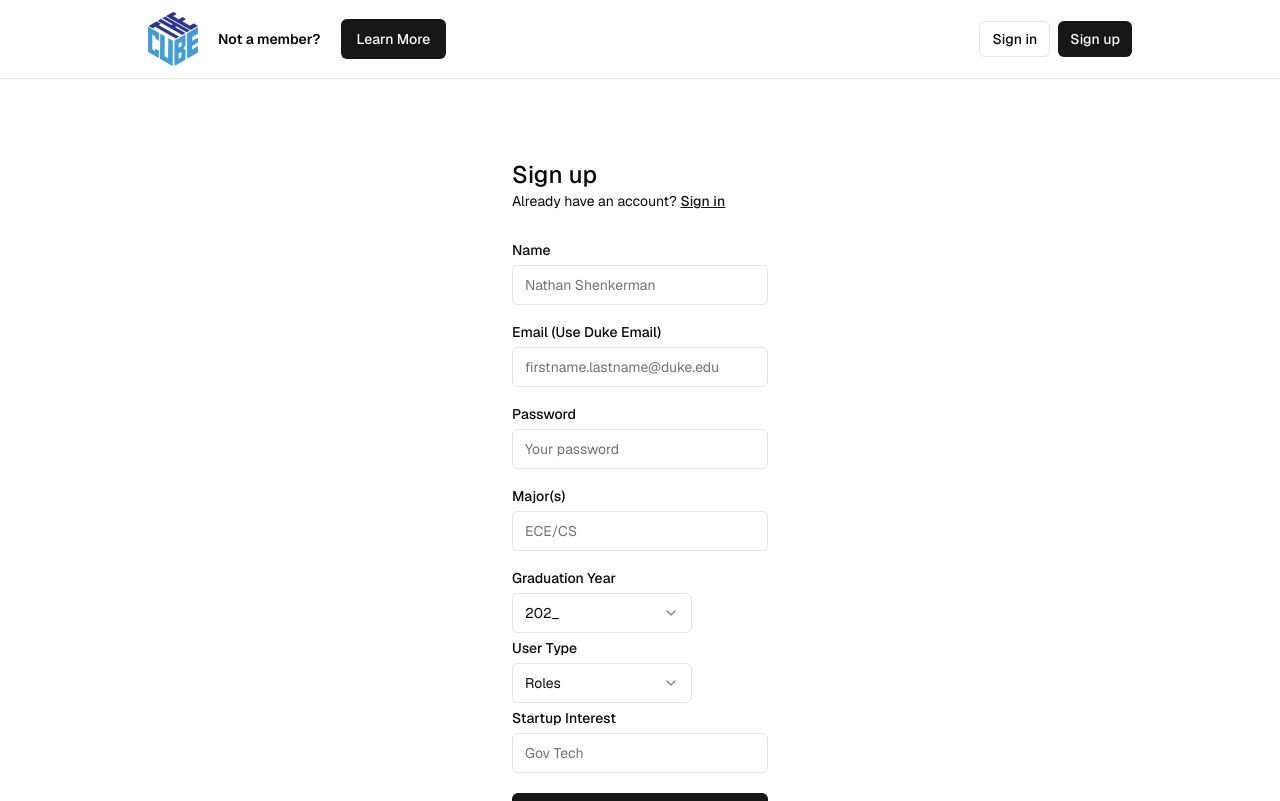
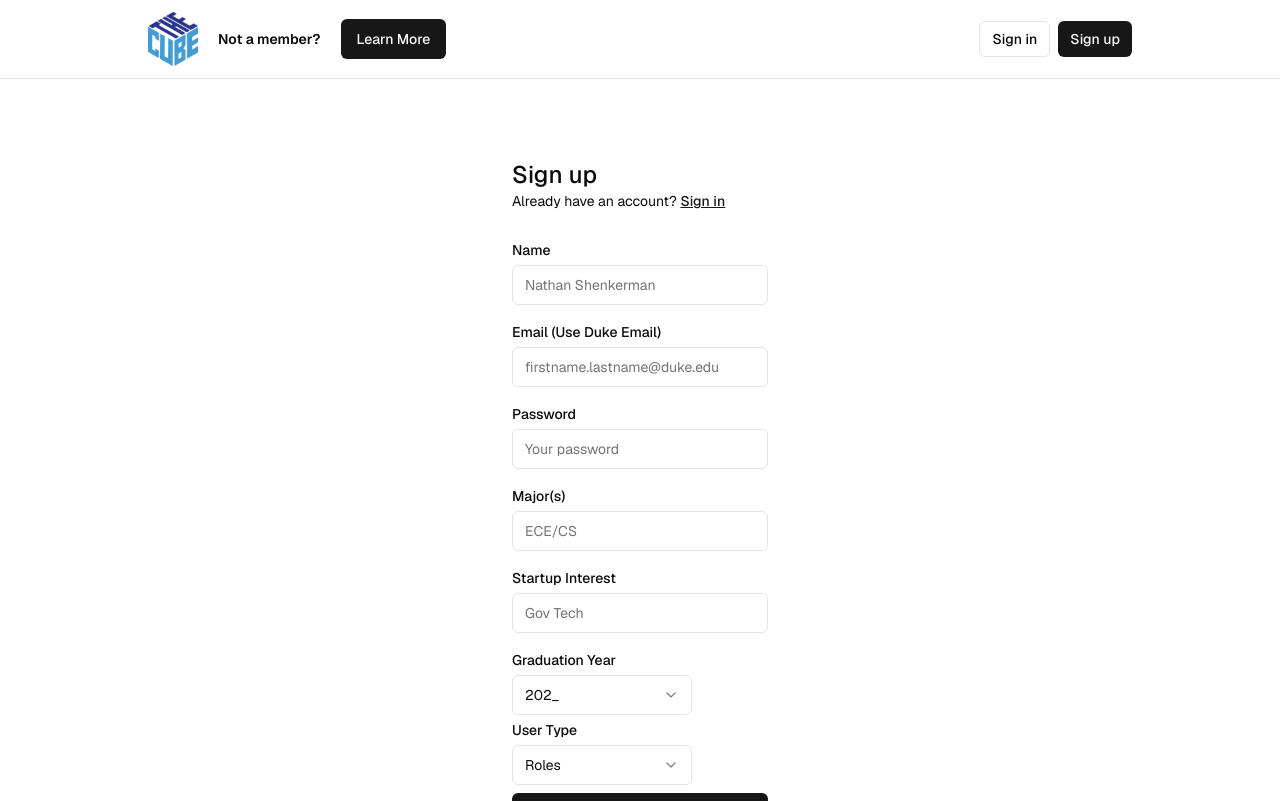
Before and after one commit to kartikeyegupta/cubenme, a Next.js app: page /sign-up in a window 1280 px wide. Shown: the top 801 px of the page. Built offline with nearby package versions, Linux system fonts and the light colour scheme; no server answers.

Commit message:
rearrange signup

```diff
--- a/app/(auth-pages)/sign-up/page.tsx
+++ b/app/(auth-pages)/sign-up/page.tsx
@@ -48,6 +48,10 @@ export default async function Signup(props: {
           <Label htmlFor="major">Major(s)</Label>
           <Input name="major" placeholder="ECE/CS" required />
 
+          <Label htmlFor="startup_int">Startup Interest</Label>
+          <Input name="startup_int" placeholder="Gov Tech" required />
+
+
           <Label htmlFor="grad_year"> Graduation Year </Label>
           <CNSelect name="grad_year" required>
             <SelectTrigger className="w-[180px]">
@@ -70,9 +74,6 @@ export default async function Signup(props: {
               <SelectItem value="pledge">Pledge</SelectItem>
             </SelectContent>
           </CNSelect>
-          <Label htmlFor="startup_int">Startup Interest</Label>
-          <Input name="startup_int" placeholder="Gov Tech" required />
-
           <SubmitButton formAction={signUpAction} pendingText="Signing up...">
             Sign up
           </SubmitButton>
```
